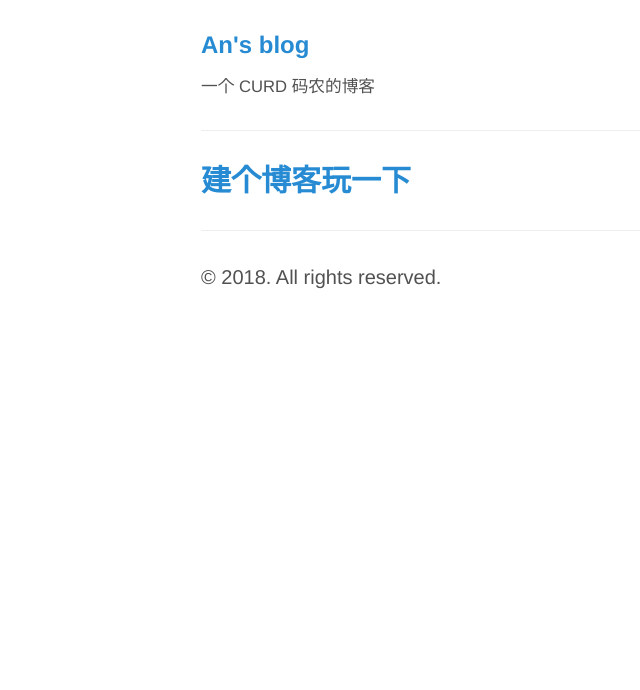
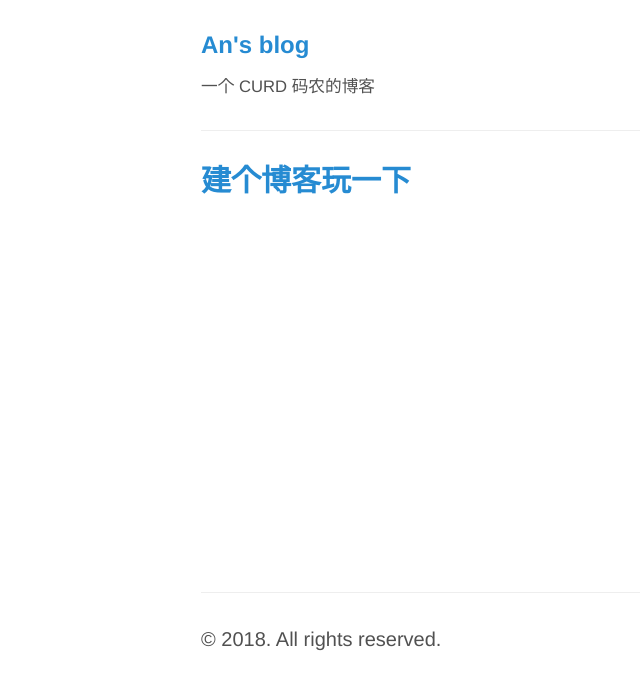
Before and after one commit to bigbuger/bigbuger.github.io, a Jekyll site: the page built from index.html, in a window 1280 px wide. Shown: the top 690 px of the page, without its empty margins (89-729 px from the left). Built offline with Jekyll 4.4.1, drawn with Linux system fonts in a browser that asks for light colours.

Commit message:
修改样式

```diff
--- a/_layouts/default.html
+++ b/_layouts/default.html
@@ -13,13 +13,13 @@
       </header>
 
       <hr>
-
+      <div class="content">
       {{ content }}
-
+      </div>
       <hr>
 
       <footer>
-          &copy; {{ site.time | date: '%Y' }}. All rights reserved.
+        &copy; {{ site.time | date: '%Y' }}. All rights reserved.
       </footer>
     </div>
   </body>
--- a/_scss/base.scss
+++ b/_scss/base.scss
@@ -8,10 +8,9 @@
           box-sizing: border-box;
 }
 
-html,
-body {
-  margin: 0;
-  padding: 0;
+html,body {
+    margin: 0px;
+    padding: 0px;
 }
 
 html {
@@ -26,7 +25,7 @@ html {
 
 body {
     color: #515151;
-  background-color: #fff;
+    //background-color: #f6f6f6;
     -webkit-text-size-adjust: 100%;
     -ms-text-size-adjust: 100%;
 }
--- a/_scss/layout.scss
+++ b/_scss/layout.scss
@@ -1,13 +1,18 @@
 // Layout
 //
 // Styles for managing the structural hierarchy of the site.
-
 .container {
     max-width: 38rem;
     padding-left:  1.5rem;
     padding-right: 1.5rem;
     margin-left:  auto;
     margin-right: auto;
+    background: white;
+    min-height: 30rem;
+}
+
+.content {
+    min-height: 20rem;
 }
 
 footer {
```
Lines whose indentation alone changed are shown as unchanged.
